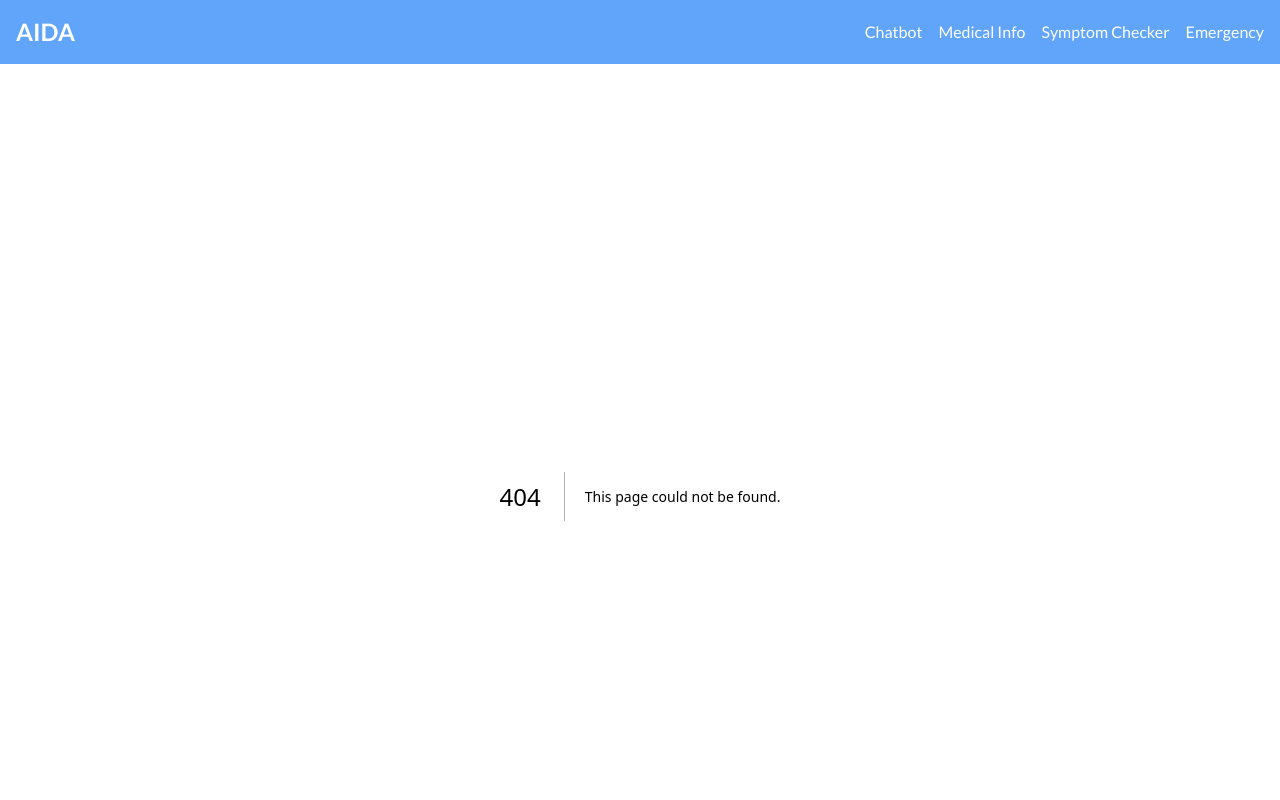
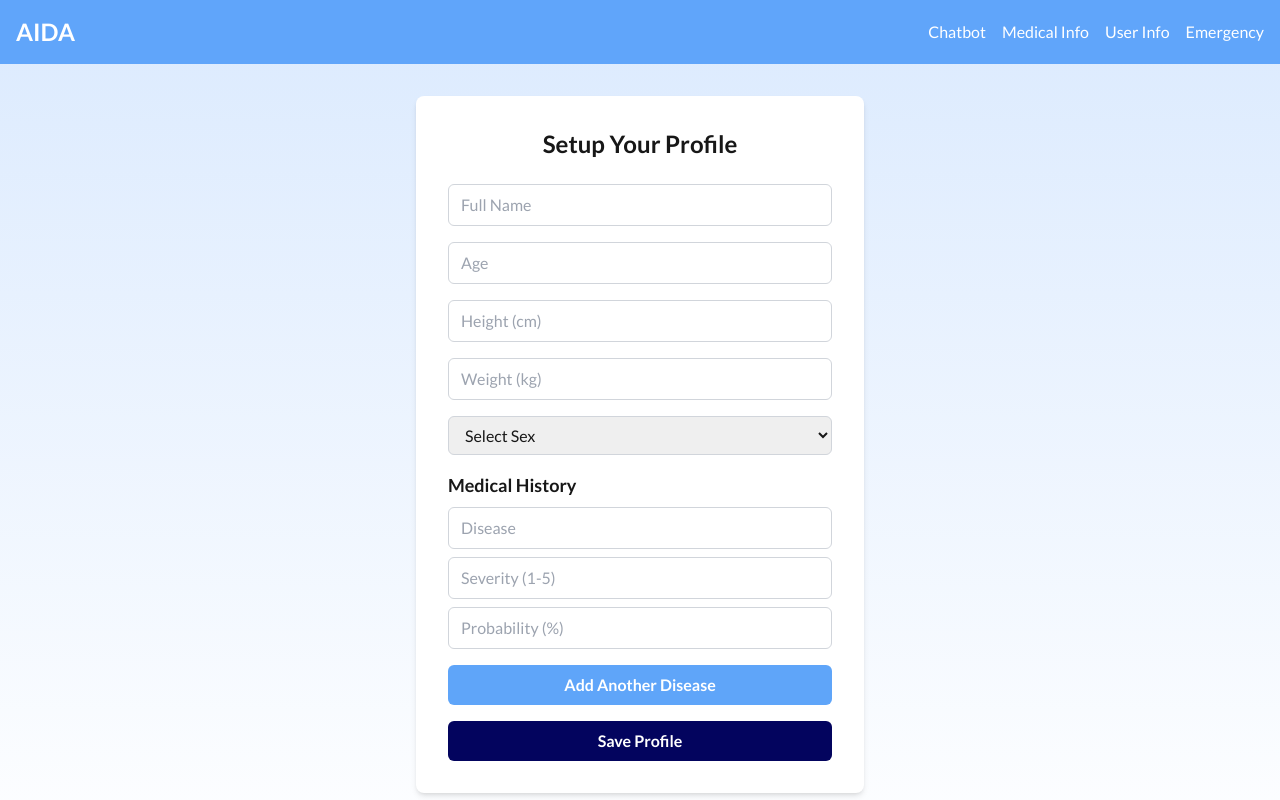
Before and after one commit to Sheethaljoshi/AIDA, a Next.js app in the folder frontend/: page /setup in a window 1280 px wide. Before the commit this address had no page. Shown: the top 800 px of the page. Built offline with nearby package versions, Linux system fonts and the light colour scheme.

Commit message:
more design and css... no more please

```diff
--- a/frontend/components/Header.js
+++ b/frontend/components/Header.js
@@ -2,7 +2,7 @@ import Link from 'next/link'
 
 export default function Header() {
   return (
-    <header className="bg-blue-400 text-white p-4">
+    <header className="bg-blue-400 text-white p-4 z-20">
       <nav className="container mx-auto flex justify-between items-center">
         <Link href="/" className="text-2xl font-bold">
           AIDA
@@ -10,7 +10,7 @@ export default function Header() {
         <div className="space-x-4">
           <Link href="/chatbot" className="hover:underline">Chatbot</Link>
           <Link href="/medical-info" className="hover:underline">Medical Info</Link>
-          <Link href="/symptom-checker" className="hover:underline">Symptom Checker</Link>
+          <Link href="/setup" className="hover:underline">User Info</Link>
           <Link href="/emergency" className="hover:underline">Emergency</Link>
         </div>
       </nav>
--- a/frontend/components/ParticlesBackground.js
+++ b/frontend/components/ParticlesBackground.js
@@ -26,7 +26,7 @@ const ParticlesComponent = () => {
           left: 0,
           width: "100%",
           height: "100%",
-          zIndex: -1, // Ensure particles are behind content
+          zIndex: -5, // particles are behind content
         }}
       />
     )
--- a/frontend/components/VideoChat.js
+++ b/frontend/components/VideoChat.js
@@ -19,10 +19,15 @@ export default function VideoChat() {
 
   return (
     <div className="relative">
-      <video ref={videoRef} className="w-full h-64 bg-black rounded-lg"></video>
-      <button className="absolute bottom-4 right-4 bg-red-500 text-white px-4 py-2 rounded-full">
-        End Call
-      </button>
+      {/* video display */}
+      <video ref={videoRef} className="w-full h-84 bg-black rounded-lg"></video>
+
+      {/* end call button below the video */}
+      <div className="flex justify-center mt-4">
+        <button className="bg-red-500 text-white px-4 py-2 rounded-full">
+          End Session
+        </button>
+      </div>
     </div>
   )
 }
--- a/frontend/components/health-reqs.js
+++ /dev/null
@@ -1,21 +0,0 @@
-export default function HealthRecommendations() {
-    const recommendations = [
-      { id: 1, title: 'Exercise regularly', description: 'Aim for at least 30 minutes of moderate exercise daily.' },
-      { id: 2, title: 'Stay hydrated', description: 'Drink at least 8 glasses of water per day.' },
-      { id: 3, title: 'Get enough sleep', description: 'Aim for 7-9 hours of sleep each night.' },
-    ]
-
-    return (
-      <div>
-        <h2 className="text-2xl font-bold mb-4">Health Recommendations</h2>
-        <ul className="space-y-2">
-          {recommendations.map(rec => (
-            <li key={rec.id} className="bg-white p-4 rounded-lg shadow">
-              <h3 className="font-semibold">{rec.title}</h3>
-              <p>{rec.description}</p>
-            </li>
-          ))}
-        </ul>
-      </div>
-    )
-  }
--- a/frontend/components/setup.js
+++ b/frontend/components/setup.js
@@ -7,7 +7,8 @@ export default function SetupForm() {
     age: '',
     height: '',
     weight: '',
-    medicalHistory: '',
+    sex: '',
+    medicalHistory: [{ disease: '', severity: '', probability: '' }],
   })
   const router = useRouter()
 
@@ -15,10 +16,34 @@ export default function SetupForm() {
     setFormData({ ...formData, [e.target.name]: e.target.value })
   }
 
+  const handleMedicalHistoryChange = (index, field, value) => {
+    const updatedMedicalHistory = [...formData.medicalHistory]
+    updatedMedicalHistory[index][field] = value
+    setFormData({ ...formData, medicalHistory: updatedMedicalHistory })
+  }
+
+  const addMedicalHistory = () => {
+    setFormData({
+      ...formData,
+      medicalHistory: [...formData.medicalHistory, { disease: '', severity: '', probability: '' }]
+    })
+  }
+
   const handleSubmit = (e) => {
     e.preventDefault()
-    // send data to backend
-    localStorage.setItem('userProfile', JSON.stringify(formData))
+    // format the data to match the backend structure
+    const formattedData = {
+      ...formData,
+      first_name: formData.name.split(' ')[0],
+      last_name: formData.name.split(' ')[1],
+      basic_info: {
+        age: parseInt(formData.age),
+        height: parseInt(formData.height),
+        weight: parseInt(formData.weight),
+        sex: formData.sex
+      },
+    }
+    localStorage.setItem('userProfile', JSON.stringify(formattedData))
     router.push('/dashboard')
   }
 
@@ -60,14 +85,59 @@ export default function SetupForm() {
         className="input mb-4"
         required
       />
-      <textarea
-        name="medicalHistory"
-        placeholder="Brief Medical History"
-        value={formData.medicalHistory}
+
+      {/* sex selection */}
+      <select
+        name="sex"
+        value={formData.sex}
         onChange={handleChange}
         className="input mb-4"
-        rows="4"
-      ></textarea>
+        required
+      >
+        <option value="" disabled>Select Sex</option>
+        <option value="Male">Male</option>
+        <option value="Female">Female</option>
+        <option value="Other">Intersex</option>
+      </select>
+
+      {/* medical history section */}
+      <h3 className="text-lg font-semibold mb-2">Medical History</h3>
+      {formData.medicalHistory.map((entry, index) => (
+        <div key={index} className="mb-4">
+          <input
+            type="text"
+            placeholder="Disease"
+            value={entry.disease}
+            onChange={(e) => handleMedicalHistoryChange(index, 'disease', e.target.value)}
+            className="input mb-2"
+            required
+          />
+          <input
+            type="number"
+            placeholder="Severity (1-5)"
+            value={entry.severity}
+            onChange={(e) => handleMedicalHistoryChange(index, 'severity', e.target.value)}
+            className="input mb-2"
+            required
+          />
+          <input
+            type="number"
+            placeholder="Probability (%)"
+            value={entry.probability}
+            onChange={(e) => handleMedicalHistoryChange(index, 'probability', e.target.value)}
+            className="input"
+            required
+          />
+        </div>
+      ))}
+      <button
+        type="button"
+        className="btn btn-secondary w-full mb-4"
+        onClick={addMedicalHistory}
+      >
+        Add Another Disease
+      </button>
+
       <button type="submit" className="btn btn-primary w-full">
         Save Profile
       </button>
--- a/frontend/pages/chatbot.js
+++ b/frontend/pages/chatbot.js
@@ -1,6 +1,7 @@
 import { useState } from 'react'
 import VideoChat from "../components/VideoChat";
 import ChatHistory from "../components/ChatHistory";
+import ParticlesBackground from '../components/particlesBackground';
 
 export default function Chatbot() {
   const [messages, setMessages] = useState([])
@@ -14,7 +15,7 @@ export default function Chatbot() {
     setMessages([...messages, userMessage])
     setInput('')
 
-    // 1 sec
+    // bot response after 1 second
     setTimeout(() => {
       const botMessage = { text: `You said: ${input}`, user: false }
       setMessages(prev => [...prev, botMessage])
@@ -22,19 +23,31 @@ export default function Chatbot() {
   }
 
   return (
-    <div className="flex h-screen">
+    <div className="relative">
+      {/* particle background */}
+      <div className="absolute inset-0 z-0">
+        <ParticlesBackground />
+      </div>
+
+      {/* content with a higher z-index */}
+      <div className="relative z-10 flex h-128">
         {/* chat history */}
-      <aside className="w-1/4 bg-gray-100 p-4 shadow-md">
+        <aside className="w-1/4 bg-gray-100 p-4 shadow-md rounded-lg">
           <ChatHistory />
         </aside>
 
         {/* main content: chat and video */}
         <div className="flex-1 flex flex-col">
           <header className="text-3xl font-bold mb-6 text-center text-blue-600 p-4">
-          AI-powered Chatbot with Video
+            AIDA: Artificial Intelligence Diagnostic Assistant
           </header>
 
           <div className="flex flex-1 space-x-4 px-4">
+            {/* video chat */}
+            <div className="w-1/2">
+              <VideoChat />
+            </div>
+
             {/* chat */}
             <div className="flex-1">
               <div className="bg-white rounded-lg shadow-md p-6 mb-4 h-96 overflow-y-auto">
@@ -59,10 +72,6 @@ export default function Chatbot() {
                 </button>
               </form>
             </div>
-
-          {/* video chat */}
-          <div className="w-1/3">
-            <VideoChat />
           </div>
         </div>
       </div>
--- a/frontend/pages/index.js
+++ b/frontend/pages/index.js
@@ -3,11 +3,11 @@ import ParticlesBackground from '../components/particlesBackground';
 
 export default function Home() {
   return (
-    <div className="relative min-h-screen"> {/* Ensure the page takes up full height */}
-      <ParticlesBackground />{/* Particles in the background */}
+    <div className="relative min-h-screen">
+      <ParticlesBackground />{/* particles in the background */}
 
-      <div className="relative z-10 space-y-8"> {/* Content above the particles */}
-        <h1 className="text-4xl font-bold text-center text-blue-400">AIDA</h1>
+      <div className="relative z-10 space-y-8"> {/* content above the particles */}
+        <h1 className="text-4xl font-bold text-center text-blue-400">AIDA Artificial Intelligence Diagnostic Assistant</h1>
 
         <div className="grid md:grid-cols-2 gap-6">
           <FeatureCard
@@ -21,9 +21,9 @@ export default function Home() {
             link="/medical-info"
           />
           <FeatureCard
-            title="Symptom Checker"
+            title="User Info"
             description="Enter your symptoms for an AI-powered assessment."
-            link="/symptom-checker"
+            link="/setup"
           />
           <FeatureCard
             title="Emergency Alert System"
--- /dev/null
+++ b/frontend/pages/setup.js
@@ -0,0 +1,18 @@
+import Head from 'next/head'
+import SetupForm from '../components/setup'
+
+export default function SetupPage() {
+  return (
+    <div className="relative flex flex-col items-center justify-center">
+      <Head>
+        <title>Setup Profile - AIDA</title>
+        <meta name="description" content="Set up your profile to get personalized diagnostic assistance." />
+      </Head>
+
+      <main className="w-full max-w-md p-8 bg-white rounded-lg shadow-md">
+        <h1 className="text-2xl font-bold mb-6 text-center">Setup Your Profile</h1>
+        <SetupForm />
+      </main>
+    </div>
+  )
+}
--- a/frontend/pages/symptom-checker.js
+++ /dev/null
@@ -1,42 +0,0 @@
-import { useState } from 'react'
-
-export default function SymptomChecker() {
-  const [symptoms, setSymptoms] = useState('')
-  const [assessment, setAssessment] = useState('')
-
-  const handleSubmit = (e) => {
-    e.preventDefault()
-    // AI backend?
-    setAssessment("Based on the symptoms you've described, it's recommended to consult with a healthcare professional for a proper diagnosis. In the meantime, rest and stay hydrated.")
-  }
-
-  return (
-    <div className="max-w-2xl mx-auto">
-      <h1 className="text-3xl font-bold mb-6 text-center text-blue-600">Symptom Checker</h1>
-      <form onSubmit={handleSubmit} className="bg-white rounded-lg shadow-md p-6 mb-6">
-        <div className="mb-4">
-          <label htmlFor="symptoms" className="block text-gray-700 font-semibold mb-2">
-            Describe your symptoms:
-          </label>
-          <textarea
-            id="symptoms"
-            value={symptoms}
-            onChange={(e) => setSymptoms(e.target.value)}
-            className="w-full p-2 border border-gray-300 rounded-lg focus:outline-none focus:ring-2 focus:ring-blue-500"
-            rows="4"
-            placeholder="E.g., headache, fever, cough..."
-          ></textarea>
-        </div>
-        <button type="submit" className="w-full bg-blue-500 text-white px-4 py-2 rounded-lg hover:bg-blue-600 transition-colors">
-          Check Symptoms
-        </button>
-      </form>
-      {assessment && (
-        <div className="bg-white rounded-lg shadow-md p-6">
-          <h2 className="text-2xl font-semibold mb-4 text-blue-600">Assessment</h2>
-          <p className="text-gray-700">{assessment}</p>
-        </div>
-      )}
-    </div>
-  )
-}
--- a/frontend/styles/globals.css
+++ b/frontend/styles/globals.css
@@ -39,7 +39,7 @@ h2 {
 }
 
 .btn-secondary {
-  @apply bg-secondary hover:bg-pink-600;
+  @apply bg-secondary hover:bg-blue-600;
 }
 
 .input {
--- a/frontend/tailwind.config.js
+++ b/frontend/tailwind.config.js
@@ -12,7 +12,7 @@ module.exports = {
       },
       colors: {
         primary: '#03045E',
-        secondary: '#0077B6',
+        secondary: '#5FA5F9',
         background: "var(--background)",
         foreground: "var(--foreground)",
       },
```
Lines whose indentation alone changed are shown as unchanged.
